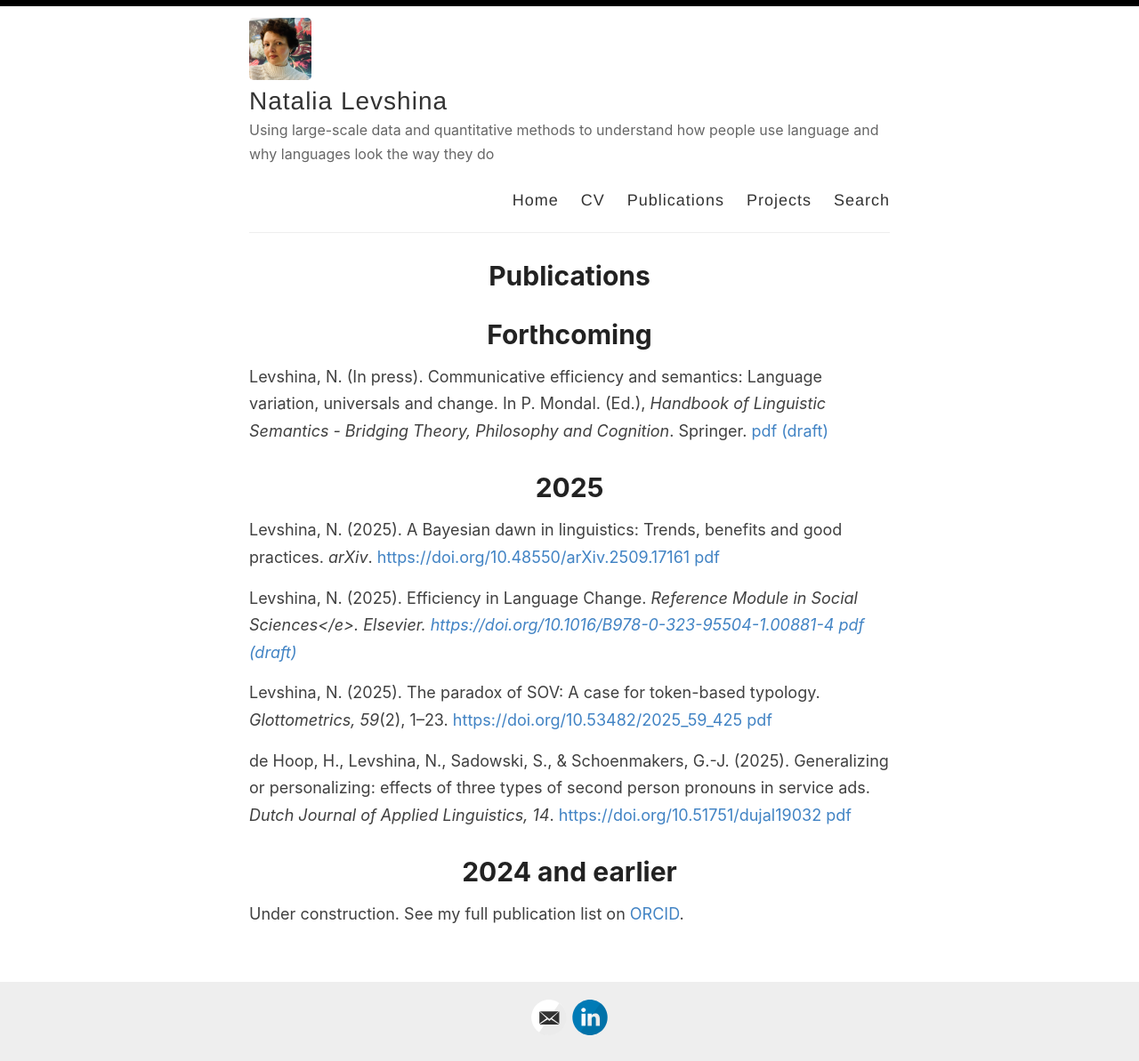
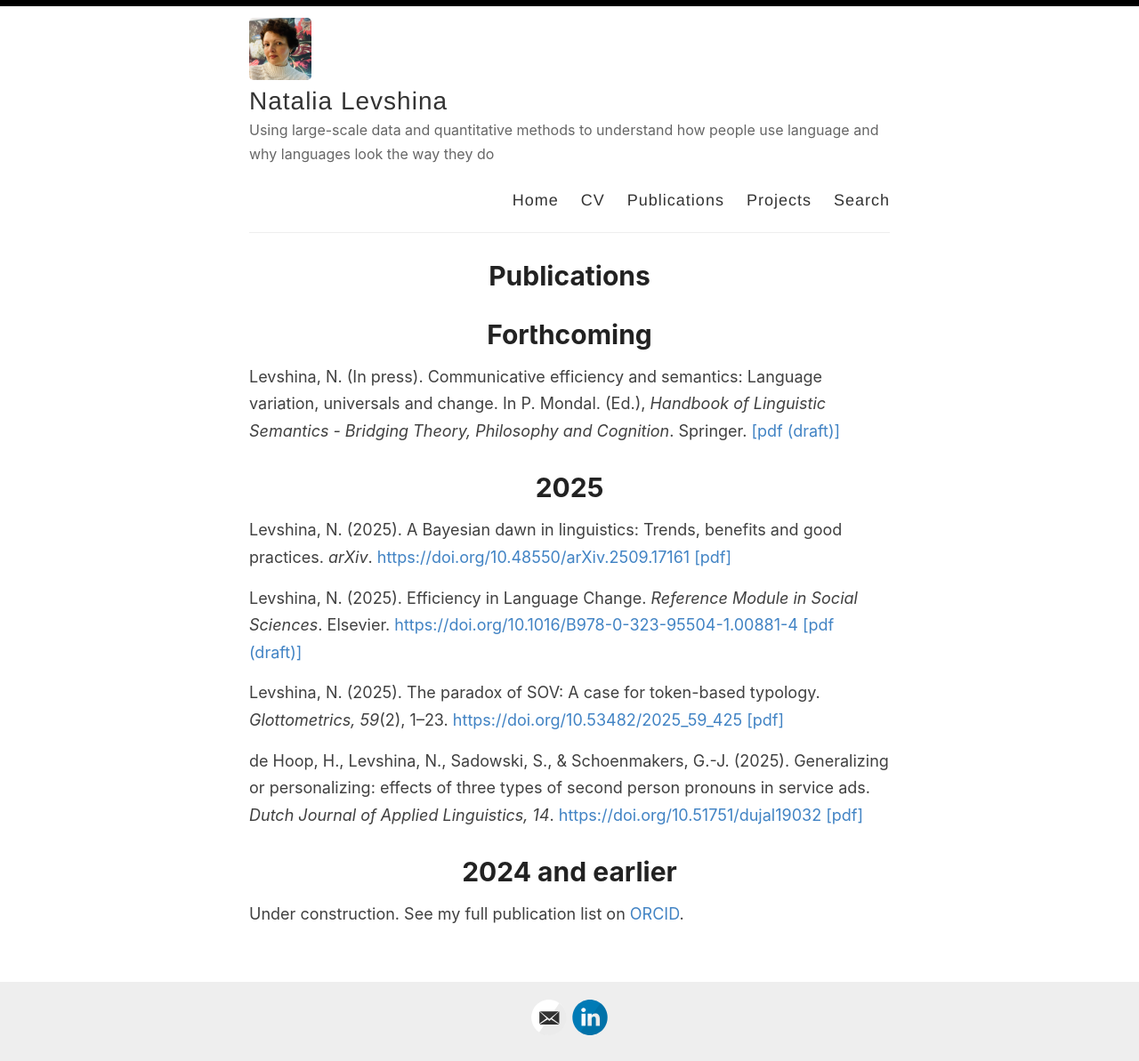
Before and after one commit to levshina/levshina.github.io, a Jekyll site: the page built from _pages/publications.md, in a window 1280 px wide. Shown: the whole page at 89% size. Built offline with Jekyll 4.4.1, drawn with Linux system fonts in a browser that asks for light colours.

```diff
--- a/_pages/publications.md
+++ b/_pages/publications.md
@@ -7,17 +7,17 @@ title: Publications
 
 # Forthcoming
 
-Levshina, N. (In press). Communicative efficiency and semantics: Language variation, universals and change. In P. Mondal. (Ed.), <i>Handbook of Linguistic Semantics - Bridging Theory, Philosophy and Cognition</i>. Springer. <a target="_blank" href="/docs/Levshina2026_HandbookLinguisticSemantics_draft.pdf"> pdf (draft)</a>
+Levshina, N. (In press). Communicative efficiency and semantics: Language variation, universals and change. In P. Mondal. (Ed.), <i>Handbook of Linguistic Semantics - Bridging Theory, Philosophy and Cognition</i>. Springer. <a target="_blank" href="/docs/Levshina2026_HandbookLinguisticSemantics.pdf"> [pdf (draft)] </a>
 
 # 2025
 Levshina, N. (2025). A Bayesian dawn in linguistics: Trends, benefits and good practices. <i>arXiv</i>.
-<a target="_blank">https://doi.org/10.48550/arXiv.2509.17161</a> <a target="_blank" href="/docs/Levshina2025_BayesianRegression_Preprint.pdf">pdf</a>
+<a target="_blank">https://doi.org/10.48550/arXiv.2509.17161</a> <a target="_blank" href="/docs/Levshina2025_BayesianRegression_Preprint.pdf"> [pdf]</a>
 
-Levshina, N. (2025). Efficiency in Language Change. <i>Reference Module in Social Sciences</e>. Elsevier. <a target="_blank" >https://doi.org/10.1016/B978-0-323-95504-1.00881-4</a> <a target="_blank" href="/docs/Levshina2025_EfficiencyLanguageChange.pdf">pdf (draft)</a>
+Levshina, N. (2025). Efficiency in Language Change. <i>Reference Module in Social Sciences</i>. Elsevier. <a target="_blank" >https://doi.org/10.1016/B978-0-323-95504-1.00881-4</a> <a target="_blank" href="/docs/Levshina2025_EfficiencyLanguageChange.pdf"> [pdf (draft)] </a>
 
-Levshina, N. (2025). The paradox of SOV: A case for token-based typology. <i>Glottometrics, 59</i>(2), 1–23. <a target="_blank" >https://doi.org/10.53482/2025_59_425</a> <a target="_blank" href="/docs/Levshina2025_ParadoxSOV_Glottometrics.pdf">pdf</a>
+Levshina, N. (2025). The paradox of SOV: A case for token-based typology. <i>Glottometrics, 59</i>(2), 1–23. <a target="_blank" >https://doi.org/10.53482/2025_59_425</a> <a target="_blank" href="/docs/Levshina2025_ParadoxSOV_Glottometrics.pdf"> [pdf] </a>
 
-de Hoop, H., Levshina, N., Sadowski, S., & Schoenmakers, G.-J. (2025). Generalizing or personalizing: effects of three types of second person pronouns in service ads. <i>Dutch Journal of Applied Linguistics, 14</i>. <a target="_blank">https://doi.org/10.51751/dujal19032</a> <a target="_blank" href="/docs/deHoopEtAl2025_DuJAL.pdf">pdf</a>
+de Hoop, H., Levshina, N., Sadowski, S., & Schoenmakers, G.-J. (2025). Generalizing or personalizing: effects of three types of second person pronouns in service ads. <i>Dutch Journal of Applied Linguistics, 14</i>. <a target="_blank">https://doi.org/10.51751/dujal19032</a> <a target="_blank" href="/docs/deHoopEtAl2025_DuJAL.pdf">[pdf]</a>
 
 # 2024 and earlier
 
```
